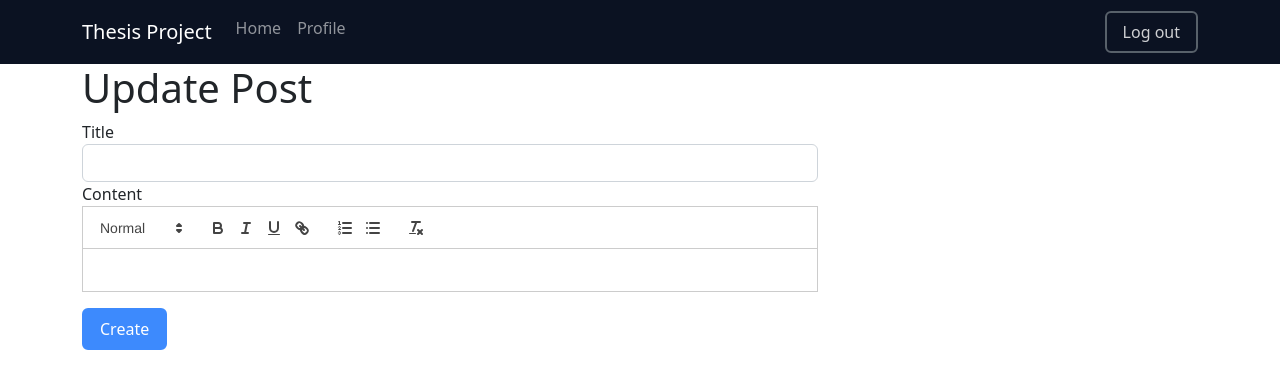
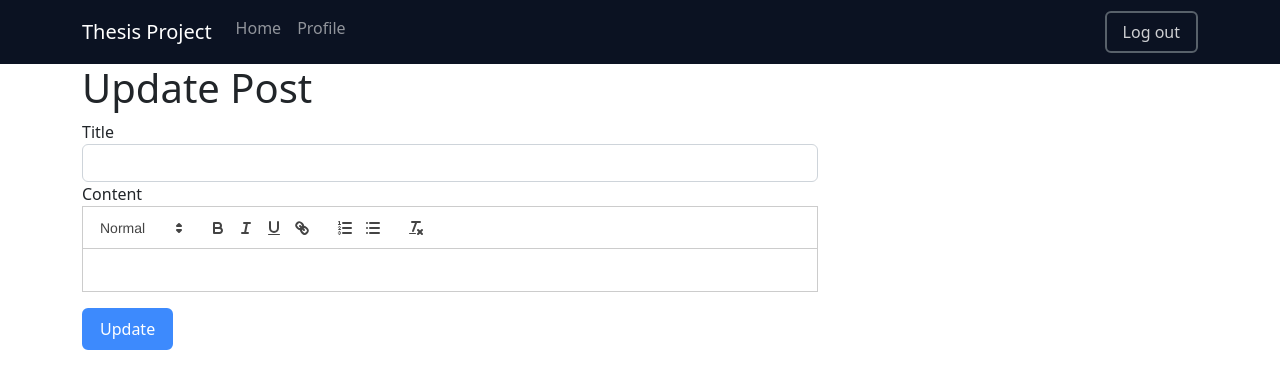
Before and after one commit to Wide-Stars/thesis-project-client, a React (Vite) app: page /edit-post/1 in a window 1280 px wide. Shown: the top 388 px of the page. Built offline with nearby package versions, Linux system fonts and the light colour scheme; no server answers; sample sign-in values are in the browser's storage; the HTML template or start-up script is replaced by a standard one.

Commit message:
fix: remove moment js

```diff
--- a/src/components/Post.jsx
+++ b/src/components/Post.jsx
@@ -4,7 +4,7 @@ import img from '../assets/8b167af653c2399dd93b952a48740620.jpg';
 import axios from 'axios';
 import { Link, useNavigate } from 'react-router-dom';
 import { htmlToText } from 'html-to-text';
-import moment from 'moment';
+// import moment from 'moment';
 
 const Post = () => {
   const [postData, setPostData] = useState([]);
@@ -66,7 +66,8 @@ const Post = () => {
                       </h4>
                       <h5>
                         <i className="fa fa-calendar"></i>
-                        {moment(data.dateCreated).format('D MMM YYYY')}
+                        {/* {moment(data.dateCreated).format('D MMM YYYY')} */}
+                        {data.dateCreated}
                       </h5>
                       <h2 className="mb-3">{data.title}</h2>
 
--- a/src/pages/EditPost.jsx
+++ b/src/pages/EditPost.jsx
@@ -113,7 +113,7 @@ const EditPost = () => {
             <div className="form-group">
               <p className="wrn">{errorMessage}</p>
               <button type="submit" className="btn btn-primary bg-primary">
-                Create
+                {postId ? 'Update' : 'Create'}
               </button>
             </div>
           </form>
--- a/src/pages/Profile.jsx
+++ b/src/pages/Profile.jsx
@@ -2,7 +2,7 @@ import { useEffect, useState } from 'react';
 import axios from 'axios';
 import { useLocation, Link } from 'react-router-dom';
 import { htmlToText } from 'html-to-text';
-import moment from 'moment';
+// import moment from 'moment';
 
 const Profile = () => {
   const path = useLocation().pathname.split('/')[2];
@@ -123,7 +123,8 @@ const Profile = () => {
                             </h4>
                             <h5>
                               <i className="fa fa-calendar"></i>
-                              {moment(data.dateCreated).format('D MMM YYYY')}
+                              {/* {moment(data.dateCreated).format('D MMM YYYY')} */}
+                              {data.dateCreated}
                             </h5>
                             <h1 className="mb-3">{data.title}</h1>
                             <p className="description">{data.content}</p>
```
